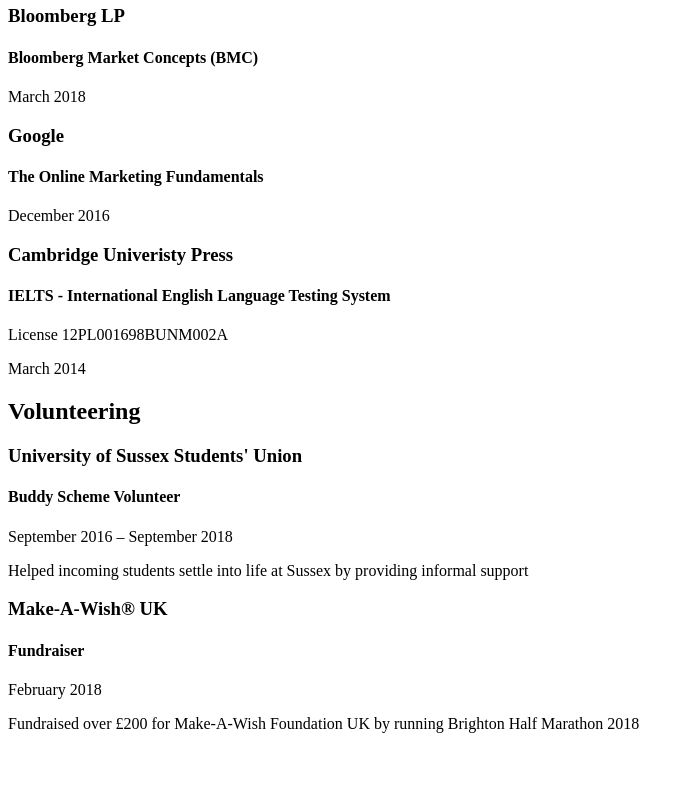
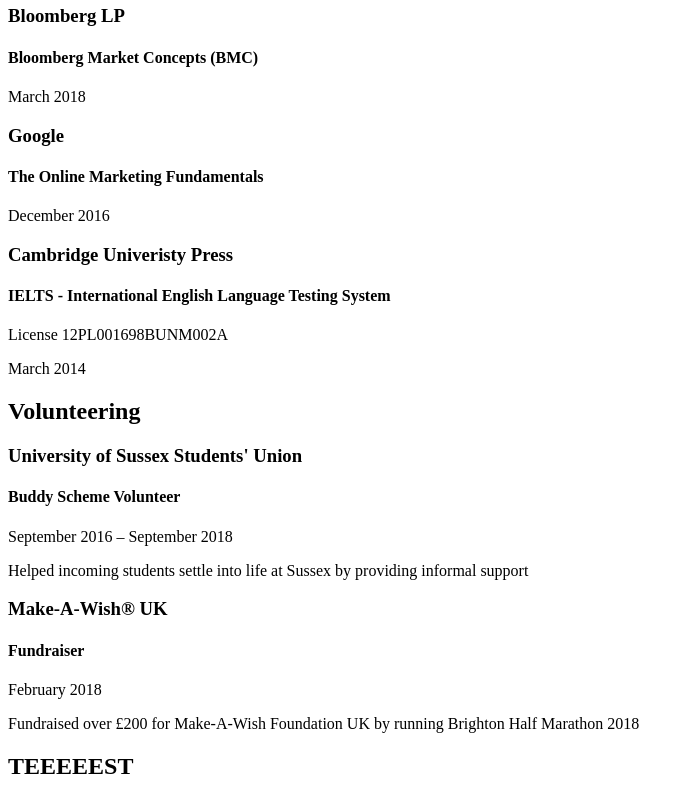
Before and after one commit to MariaBunkowska/Maria-Bunkowska, a plain HTML site: page mariabunkowska.html in a window 1280 px wide. Shown: the part 1936-2736 px from the top of the page, without its empty margins (0-694 px from the left). Before the commit the page ends 2685 px from the top, so only its background shows below. Drawn offline with Linux system fonts and the light colour scheme.

Commit message:
Update mariabunkowska.html

```diff
--- a/mariabunkowska.html
+++ b/mariabunkowska.html
@@ -119,5 +119,8 @@
             <p>February 2018</p>
             <p>Fundraised over £200 for Make-A-Wish Foundation UK by running Brighton Half Marathon 2018</p>
       </div>
+      <div class"test">
+        <h2>TEEEEEST</h2>
+      </div>
   </body>
 </html>
```
